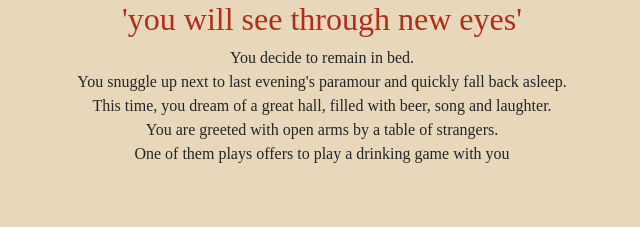
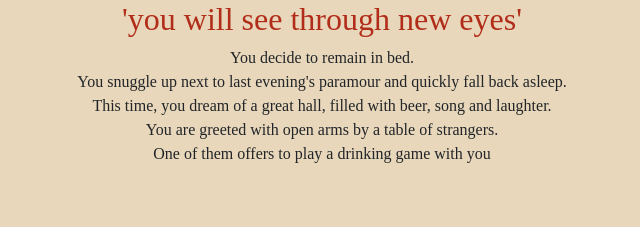
Before and after one commit to JamieStarrCompany/suliko, a plain HTML site: page B.html in a window 1280 px wide. Shown: the top 227 px of the page, 318-958 px from the left. Drawn offline with nearby package versions, Linux system fonts and the light colour scheme; a web font is replaced by a local one.

Commit message:
Update B.html
edit text

```diff
--- a/B.html
+++ b/B.html
@@ -21,7 +21,7 @@
         You snuggle up next to last evening's paramour and quickly fall back asleep. <br>
         This time, you dream of a great hall, filled with beer, song and laughter. <br>
         You are greeted with open arms by a table of strangers. <br>
-        One of them plays offers to play a drinking game with you
+        One of them offers to play a drinking game with you
 
     </p>
 
```
